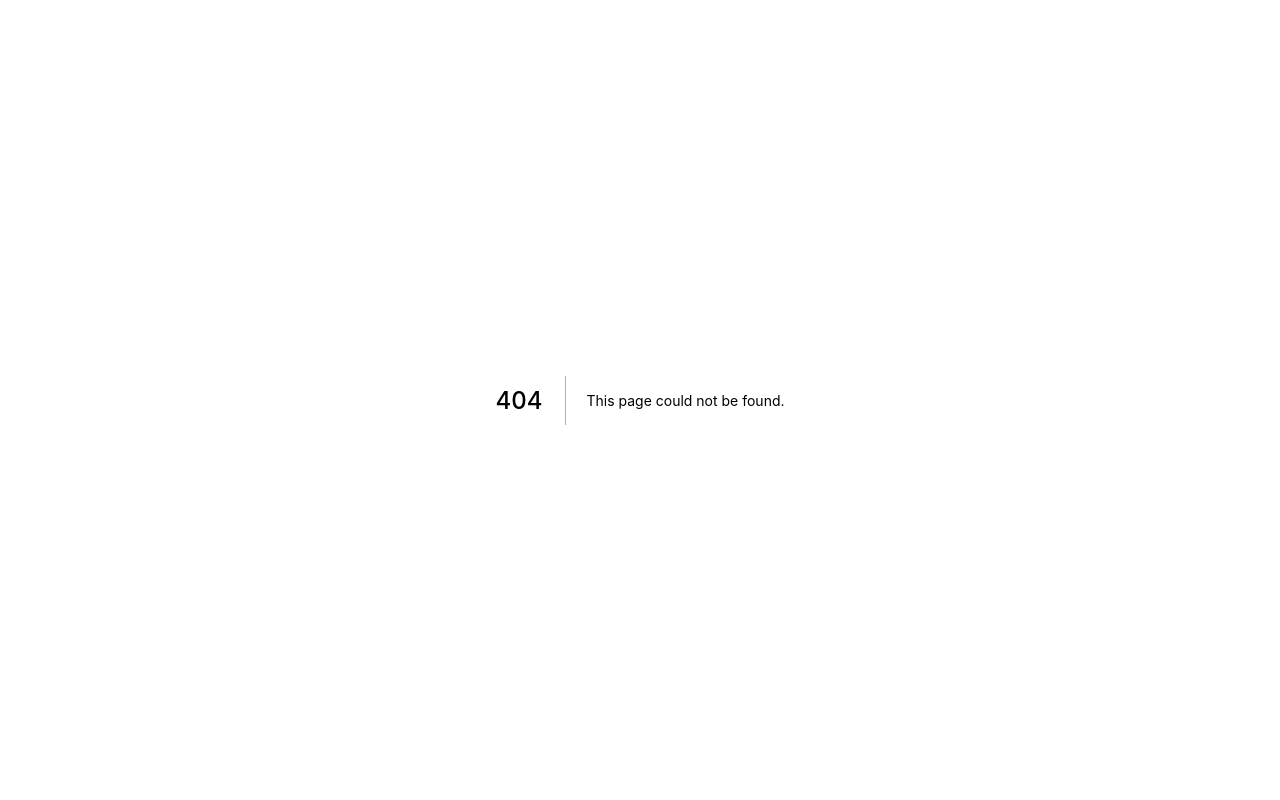
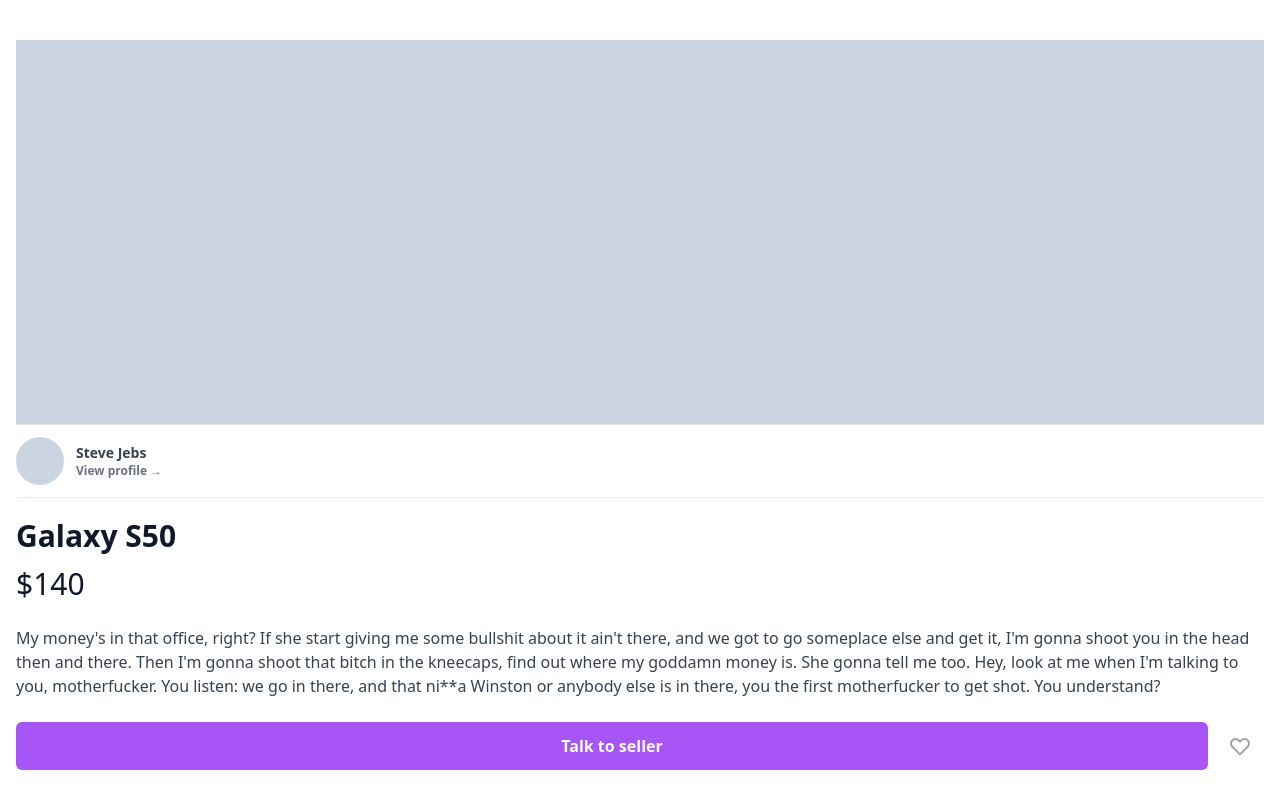
Before and after one commit to yejiiha/podo-market-web, a Next.js app: page /items/0 in a window 1280 px wide. Before the commit this address had no page. Shown: the top 800 px of the page. Built offline with nearby package versions, Linux system fonts and the light colour scheme.

Commit message:
UI: Item detail, Upload item

```diff
--- a/pages/enter.tsx
+++ b/pages/enter.tsx
@@ -47,13 +47,17 @@
         </div>
 
         <form className="flex flex-col mt-8">
-          <label className="text-sm font-semibold text-gray-700">
+          <label
+            className="text-sm font-semibold text-gray-700"
+            htmlFor="input"
+          >
             {method === "email" ? "Email address" : null}
             {method === "phone" ? "Phone number" : null}
           </label>
           <div className="mt-1">
             {method === "email" ? (
               <input
+                id="input"
                 type="email"
                 required
                 className="appearance-none w-full px-3 py-2 border border-gray-300 rounded-md shadow-sm placeholder-gray-400 focus:outline-none focus:ring-purple-500 focus:border-purple-500"
@@ -65,6 +69,7 @@
                   +82
                 </span>
                 <input
+                  id="input"
                   type="number"
                   required
                   className="appearance-none w-full px-3 py-2 border border-gray-300 rounded-md rounded-l-none shadow-sm placeholder-gray-400 focus:outline-none focus:ring-purple-500 focus:border-purple-500"
--- /dev/null
+++ b/pages/items/[id].tsx
@@ -0,0 +1,78 @@
+import { NextPage } from "next";
+
+const ItemDetail: NextPage = () => {
+  return (
+    <div className="px-4 py-10">
+      <div className="mb-8">
+        <div className="h-96 bg-slate-300" />
+
+        {/* User profile */}
+        <div className="flex items-center space-x-3 py-3 border-t border-b">
+          <div className="w-12 h-12 rounded-full bg-slate-300" />
+          <div>
+            <p className="text-sm font-semibold text-gray-700">Steve Jebs</p>
+            <p className="text-xs font-semibold text-gray-500 cursor-pointer">
+              View profile &rarr;
+            </p>
+          </div>
+        </div>
+
+        {/* Item info */}
+        <div className="mt-5">
+          <h1 className="text-3xl font-bold text-gray-900">Galaxy S50</h1>
+          <span className="text-3xl mt-3 text-gray-900 block">$140</span>
+          <p className="text-base my-6 text-gray-700">
+            My money&apos;s in that office, right? If she start giving me some
+            bullshit about it ain&apos;t there, and we got to go someplace else
+            and get it, I&apos;m gonna shoot you in the head then and there.
+            Then I&apos;m gonna shoot that bitch in the kneecaps, find out where
+            my goddamn money is. She gonna tell me too. Hey, look at me when
+            I&apos;m talking to you, motherfucker. You listen: we go in there,
+            and that ni**a Winston or anybody else is in there, you the first
+            motherfucker to get shot. You understand?
+          </p>
+
+          <div className="flex items-center justify-between space-x-2">
+            <button className="flex-1 bg-purple-500 text-white py-3 rounded-md font-semibold hover:bg-purple-400 focus:outline-none ">
+              Talk to seller
+            </button>
+
+            <button className="p-3 flex items-center justify-center text-gray-400 rounded-md hover:bg-gray-50 hover:text-gray-500">
+              <svg
+                className="h-6 w-6 "
+                xmlns="http://www.w3.org/2000/svg"
+                fill="none"
+                viewBox="0 0 24 24"
+                stroke="currentColor"
+                aria-hidden="true"
+              >
+                <path
+                  strokeLinecap="round"
+                  strokeLinejoin="round"
+                  strokeWidth="2"
+                  d="M4.318 6.318a4.5 4.5 0 000 6.364L12 20.364l7.682-7.682a4.5 4.5 0 00-6.364-6.364L12 7.636l-1.318-1.318a4.5 4.5 0 00-6.364 0z"
+                />
+              </svg>
+            </button>
+          </div>
+        </div>
+      </div>
+
+      {/* Similar items */}
+      <div>
+        <h2 className="text-2xl font-bold text-gray-900">Similar items</h2>
+        <div className="mt-6 grid grid-cols-2 gap-4">
+          {[1, 2, 3, 4, 5, 6].map((_, i) => (
+            <div key={i} className="cursor-pointer">
+              <div className="h-56 w-full bg-slate-300 mb-4" />
+              <h3 className="text-gray-700 -mb-1">Galaxy S60</h3>
+              <span className="text-sm text-gray-900 font-semibold">$6</span>
+            </div>
+          ))}
+        </div>
+      </div>
+    </div>
+  );
+};
+
+export default ItemDetail;
--- /dev/null
+++ b/pages/items/upload.tsx
@@ -0,0 +1,72 @@
+import { NextPage } from "next";
+
+const Upload: NextPage = () => {
+  return (
+    <div className="px-4 py-16">
+      {/* input file */}
+      <div>
+        <label className="cursor-pointer w-full text-gray-600 hover:text-purple-500 flex items-center justify-center border-2 border-dashed border-gray-300 hover:border-purple-500 py-6 h-48 rounded-md">
+          <svg
+            className="h-12 w-12"
+            stroke="currentColor"
+            fill="none"
+            viewBox="0 0 48 48"
+            aria-hidden="true"
+          >
+            <path
+              d="M28 8H12a4 4 0 00-4 4v20m32-12v8m0 0v8a4 4 0 01-4 4H12a4 4 0 01-4-4v-4m32-4l-3.172-3.172a4 4 0 00-5.656 0L28 28M8 32l9.172-9.172a4 4 0 015.656 0L28 28m0 0l4 4m4-24h8m-4-4v8m-12 4h.02"
+              strokeWidth={2}
+              strokeLinecap="round"
+              strokeLinejoin="round"
+            />
+          </svg>
+
+          <input type="file" className="hidden" />
+        </label>
+      </div>
+
+      {/* Price input */}
+      <div className="my-5">
+        <label
+          htmlFor="price"
+          className="text-sm font-semibold text-gray-700 mb-1 block"
+        >
+          Price
+        </label>
+        <div className="rounded-md shadow-sm relative flex items-center">
+          <div className="absolute left-0 pl-3 flex items-center justify-center pointer-events-none">
+            <span className="text-gray-500 text-sm">$</span>
+          </div>
+          <input
+            id="price"
+            type="text"
+            placeholder="0.00"
+            className="px-7 pr-10 appearance-none w-full py-2 border border-gray-300 rounded-md shadow-sm placeholder-gray-400 focus:outline-none focus:ring-purple-500 focus:border-purple-500"
+          />
+          <div className="absolute right-0 pr-3 flex items-center pointer-events-none">
+            <span className="text-gray-500 text-sm">USD</span>
+          </div>
+        </div>
+      </div>
+
+      {/* Description input */}
+      <div>
+        <label className="text-sm font-semibold text-gray-700 mb-1 block">
+          Description
+        </label>
+        <div>
+          <textarea
+            rows={4}
+            className="mt-1 shadow-sm w-full focus:ring-purple-500 rounded-md border-gray-300 focus:border-purple-500"
+          />
+        </div>
+      </div>
+
+      <button className="w-full mt-4 bg-purple-500 hover:bg-purple-400 text-white py-2 px-4 border border-transparent rounded-md shadow-sm font-semibold text-sm focus:ring-2 focus:ring-offset-2 focus:ring-purple-500 focus:outline-none">
+        Upload product
+      </button>
+    </div>
+  );
+};
+
+export default Upload;
```
